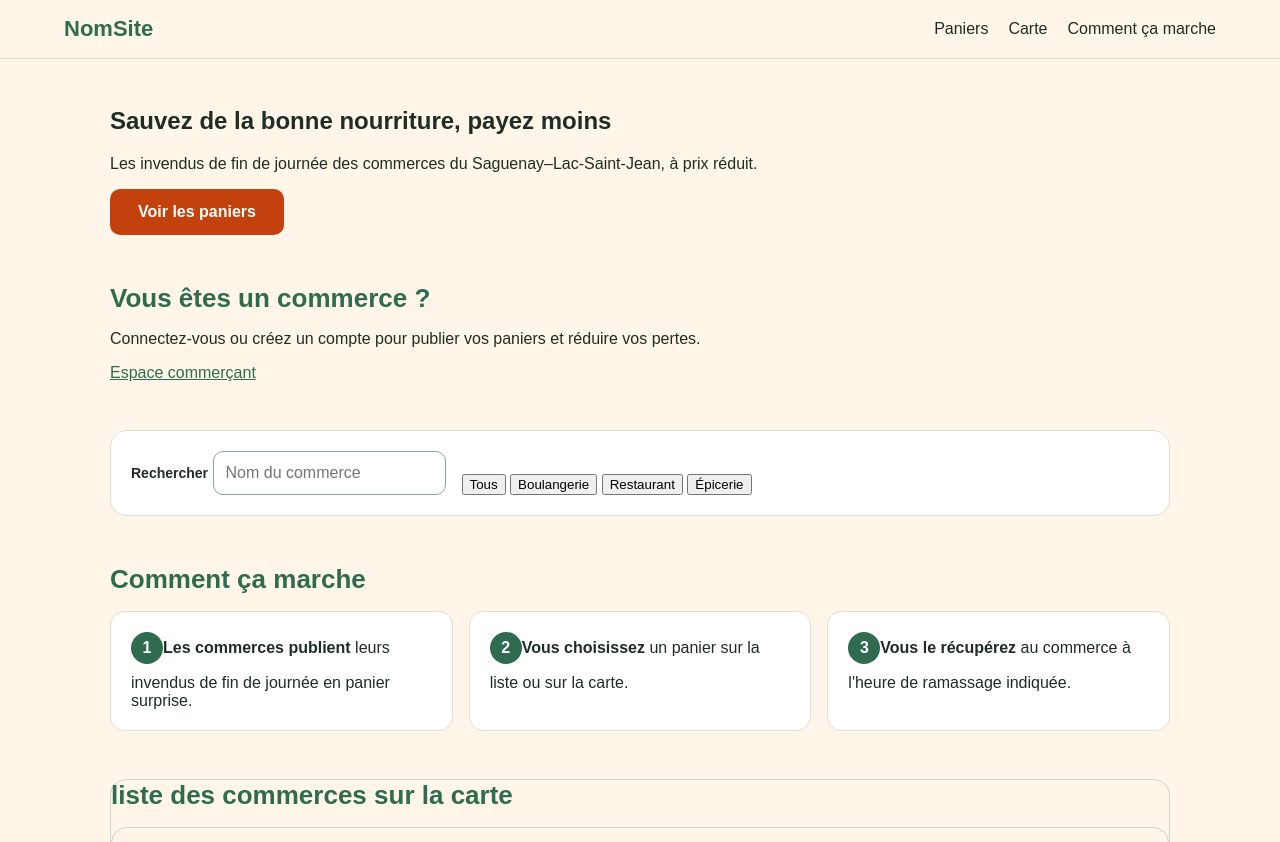
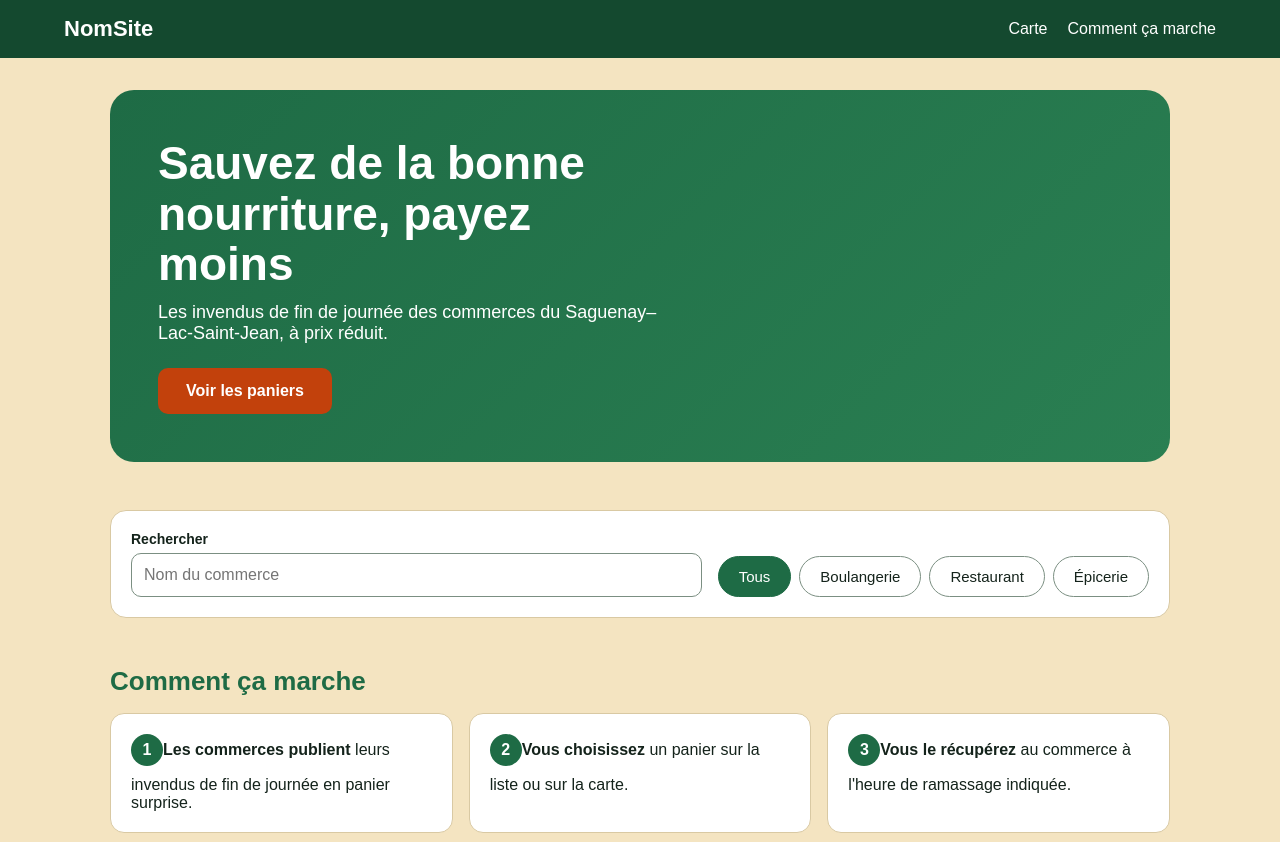
Before and after one commit to nhdlike-oss/ProjetLibre, a plain HTML site: page index.html in a window 1280 px wide. Shown: the top 842 px of the page. Drawn offline with Linux system fonts and the light colour scheme.

Commit message:
mis en forme

```diff
--- a/accuiel.css
+++ b/accuiel.css
@@ -1,14 +1,14 @@
 :root {
-    --creme: #FFF6E9;
-    --vert: #2F6B4F;
-    --vert-fonce: #24543E;
-    --vert-pale: #E3F0E6;
-    --vert-clair: #9CCBAE;
+    --creme: #F4E4C1;
+    --vert: #1E6B45;
+    --vert-fonce: #14492F;
+    --vert-pale: #CFE8D5;
+    --vert-clair: #7FBF99;
     --orange: #C2410C;
     --orange-fonce: #9A3309;
-    --texte: #1F2D24;
-    --gris: #4F5A54;
-    --bordure: #E5DDCF;
+    --texte: #14231B;
+    --gris: #3F4B44;
+    --bordure: #D9C9A3;
 }
 
 * { box-sizing: border-box; }
@@ -30,16 +30,14 @@ a { color: var(--vert); }
     justify-content: space-between;
     gap: 12px;
     padding: 16px 5vw;
-    background: var(--creme);
-    border-bottom: 1px solid var(--bordure);
+    background: var(--vert-fonce);
 }
-.logo { font-size: 22px; font-weight: bold; text-decoration: none; }
+.logo { font-size: 22px; font-weight: bold; color: white; text-decoration: none; }
 .entete nav { display: flex; flex-wrap: wrap; align-items: center; gap: 20px; }
-.entete nav a { color: var(--texte); text-decoration: none; }
+.entete nav a { color: white; text-decoration: none; }
 
 .bouton-connexion {
-    background: var(--vert);
-    color: white !important;
+    background: var(--orange);
     padding: 10px 20px;
     border-radius: 10px;
 }
@@ -53,7 +51,8 @@ a { color: var(--vert); }
     text-decoration: none;
     font-weight: bold;
 }
-.bouton-principal:hover { background: var(--orange-fonce); }
+.bouton-principal:hover,
+.bouton-connexion:hover { background: var(--orange-fonce); }
 
 main { max-width: 1100px; margin: 0 auto; padding: 0 20px 40px; }
 section { margin-top: 48px; }
@@ -68,7 +67,7 @@ h2 { color: var(--vert); font-size: 26px; margin: 0 0 16px; }
     align-items: center;
     border-radius: 24px;
     color: white;
-    background: linear-gradient(135deg, var(--vert-fonce), var(--vert));
+    background: linear-gradient(135deg, var(--vert), #2A7F52);
 }
 .banniere-texte { max-width: 520px; }
 .banniere h1 { margin: 0 0 12px; font-size: clamp(30px, 5vw, 46px); line-height: 1.1; }
@@ -90,7 +89,7 @@ label { font-size: 14px; font-weight: bold; }
 input {
     height: 44px;
     padding: 0 12px;
-    border: 1px solid #8FA597;
+    border: 1px solid #7B8F82;
     border-radius: 10px;
     font-size: 16px;
     background: white;
@@ -100,7 +99,7 @@ input:focus { outline: 3px solid var(--vert-clair); border-color: var(--vert); }
 .pastilles { display: flex; flex-wrap: wrap; gap: 8px; }
 .pastille {
     padding: 11px 20px;
-    border: 1px solid #8FA597;
+    border: 1px solid #7B8F82;
     border-radius: 999px;
     background: white;
     color: var(--texte);
@@ -112,7 +111,7 @@ input:focus { outline: 3px solid var(--vert-clair); border-color: var(--vert); }
 /* Carte */
 #carte {
     height: 420px;
-    border: 1px solid #C9D4CB;
+    border: 1px solid var(--bordure);
     border-radius: 16px;
 }
 
@@ -177,7 +176,7 @@ input:focus { outline: 3px solid var(--vert-clair); border-color: var(--vert); }
 .commerce {
     padding: 40px 16px;
     text-align: center;
-    background: var(--vert);
+    background: var(--vert-fonce);
     color: white;
     border-radius: 24px;
 }
--- a/index.html
+++ b/index.html
@@ -4,7 +4,7 @@
         <meta charset="UTF-8">
         <meta name="viewport"
         content="width=device-width, initial-scale=1.0">
-        <title>Antigaspe</title>
+        <title>Antigaspe-Accueil</title>
         <link rel="stylesheet" href="accuiel.css">
     </head>
 <body>
@@ -12,39 +12,34 @@
     <header class="entete">
         <a class="logo" href="index.html">NomSite</a>
         <nav>
-            <a href="#paniers">Paniers</a>
+
             <a href="#section-carte">Carte</a>
             <a href="#comment">Comment ça marche</a>
 
         </nav>
     </header>
 <main>
-     <section class="hero">
-    <div class="hero-texte">
+     <section class="banniere">
+    <div class="banniere-texte">
         <h1>Sauvez de la bonne nourriture, payez moins</h1>
         <p>Les invendus de fin de journée des commerces du Saguenay–Lac-Saint-Jean, à prix réduit.</p>
         <a class="bouton-principal" href="#paniers">Voir les paniers</a>
     </div>
 </section>
 
-       <section class="commercant">
-    <h2>Vous êtes un commerce ?</h2>
-    <p>Connectez-vous ou créez un compte pour publier vos paniers et réduire vos pertes.</p>
-    <a class="btn-principal" id="btnCommercant" href="connexion.html">Espace commerçant</a>
-</section>
 
-<section class="recherche" aria-label="Recherche">
-    <div>
-        <label for="q">Rechercher</label>
-        <input id="q" type="search" placeholder="Nom du commerce">
-    </div>
-    <div class="chips" role="group" aria-label="Type de commerce">
-        <button type="button" class="chip actif" data-type="">Tous</button>
-        <button type="button" class="chip" data-type="Boulangerie">Boulangerie</button>
-        <button type="button" class="chip" data-type="Restaurant">Restaurant</button>
-        <button type="button" class="chip" data-type="Épicerie">Épicerie</button>
-    </div>
-</section>
+        <section class="recherche" aria-label="Recherche">
+            <div class="champ">
+                <label for="recherche">Rechercher</label>
+                <input id="recherche" type="search" placeholder="Nom du commerce">
+            </div>
+            <div class="pastilles" role="group" aria-label="Type de commerce">
+                <button type="button" class="pastille active" data-type="">Tous</button>
+                <button type="button" class="pastille" data-type="Boulangerie">Boulangerie</button>
+                <button type="button" class="pastille" data-type="Restaurant">Restaurant</button>
+                <button type="button" class="pastille" data-type="Épicerie">Épicerie</button>
+            </div>
+        </section>
              <section id="comment">
             <h2>Comment ça marche</h2>
             <ol class="etapes">
@@ -54,18 +49,24 @@
             </ol>
         </section>
 
-        <section id="carte">
+        <section id="section-carte">
             <h2>liste des commerces sur la carte </h2>
             <div id="carte"></div>
         </section>
 
+
         <section id="paniers">
             <h2>Paniers disponibles</h2>
             <div id="liste-paniers" class="grille"></div>
-            <p id="aucun" class="aucun" hidden>Aucun panier ne correspond à votre recherche.</p>
+            <p id="aucun-resultat" class="aucun-resultat" hidden>Aucun panier ne correspond à votre recherche.</p>
         </section>
 
 
+        <section class="commerce">
+            <h2>Vous êtes un commerce ?</h2>
+            <p>Connectez-vous ou créez un compte pour publier vos paniers et réduire vos pertes.</p>
+            <a class="bouton-principal" href="html/connexion.html">Espace commerçant</a>
+        </section>
 
 
     </main>
--- a/style.css
+++ b/style.css
@@ -13,7 +13,7 @@ body {
     display: flex;
     align-items: center;
     justify-content: center;
-    background-color: var(--vert-clair);
+    background-color: var(--creme);
     font-family: Arial, sans-serif;
     color: var(--texte);
 }
@@ -22,7 +22,7 @@ body {
     width: 960px;
     max-width: 95vw;
     height: 620px;
-    background: white;
+    background:var(--creme);
     border-radius: 24px;
     overflow: hidden;
     box-shadow: 0 14px 40px rgba(31, 45, 36, 0.18);
@@ -145,3 +145,14 @@ form button:hover { background: #88b39f; }
         display: none;
     }
 }
+.options {
+    display: flex;
+    flex-wrap: wrap;
+    align-items: center;
+    justify-content: space-between;
+    gap: 8px;
+    font-size: 14px;
+}
+.souvenir { display: flex; align-items: center; gap: 8px; font-weight: normal; }
+input[type="checkbox"] { width: 18px; height: 18px; padding: 0; accent-color: var(--vert); }
+.retour { margin-top: 8px; font-size: 14px; color: var(--vert); }
```
Also changed, not shown: html/connexion.html (renamed from .html/connexion.html, +5 -4 lines), html/modifier_changer_mdp.html (added), html/mot_de_pass_oublier.html (renamed from .html/mot_de_pass_oublier.html).
